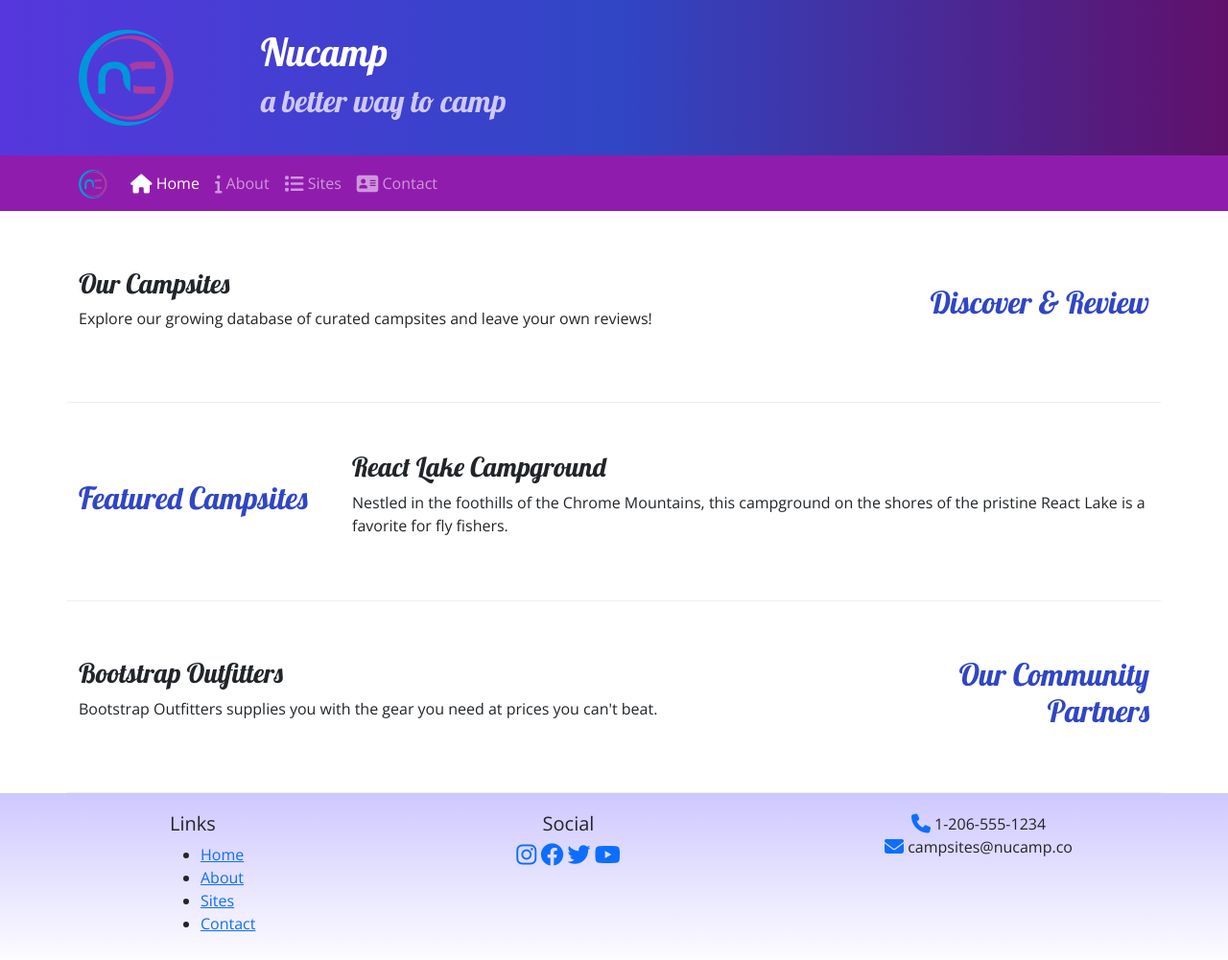
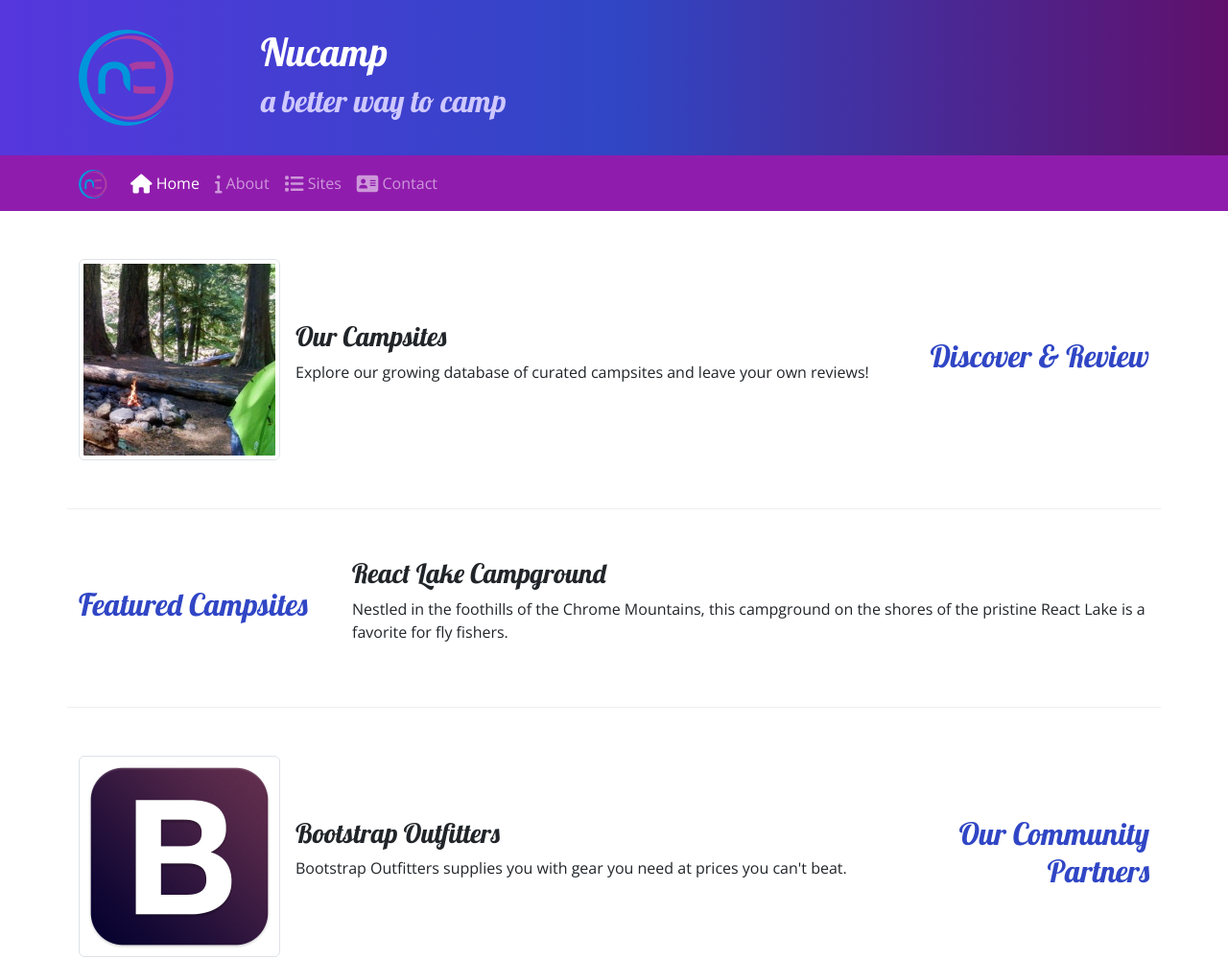
Before and after one commit to st3adyp1ck/nucampsite, a plain HTML site: page index.html in a window 1280 px wide. Shown: the top 1001 px of the page at 96% size. Drawn offline with nearby package versions, Linux system fonts and the light colour scheme.

Commit message:
IMAGES UPDATED B4 WORKSHOP

```diff
--- a/index.html
+++ b/index.html
@@ -65,9 +65,13 @@
                 <h2 class="text-sm-end">Discover & Review</h2>
             </div>
             <div class="col">
-                <h3>Our Campsites</h3>
-                <p class="d-none d-sm-block">Explore our growing database of curated campsites and leave your own
-                    reviews!</p>
+                <div class="d-flex">
+                    <img class="me-3 img-thumbnail" src="img/breadcrumb-trail-thumb.jpg" alt="Breadcrumb Trail" />
+                    <div class="align-self-center">
+                        <h3>Our Campsites</h3>
+                        <p class="d-none d-sm-block">Explore our growing database of curated campsites and leave your own reviews!</p>
+                    </div>
+                </div>
             </div>
         </section>
 
@@ -89,9 +93,13 @@
                 <h2 class="text-sm-end">Our Community Partners</h2>
             </div>
             <div class="col">
-                <h3>Bootstrap Outfitters</h3>
-                <p class="d-none d-sm-block">Bootstrap Outfitters supplies you with the gear you need at prices you
-                    can't beat.</p>
+                <div class="d-flex">
+                    <img class="me-3 img-thumbnail" src="img/bootstrap-thumb.png" alt="Bootstrap Outfitters" />
+                    <div class="align-self-center">
+                        <h3>Bootstrap Outfitters</h3>
+                        <p class="d-none d-sm-block">Bootstrap Outfitters supplies you with gear you need at prices you can't beat.</p>
+                    </div>
+                </div>
             </div>
         </section>
 
```
